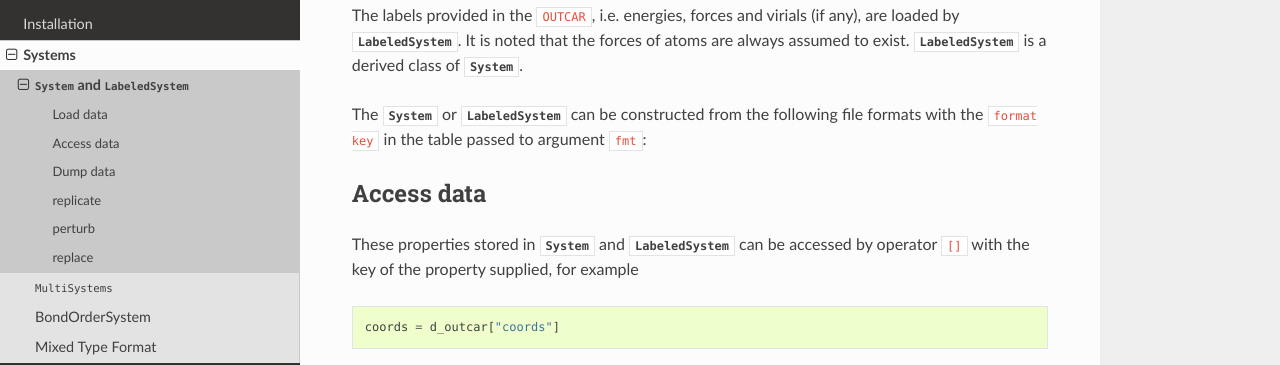
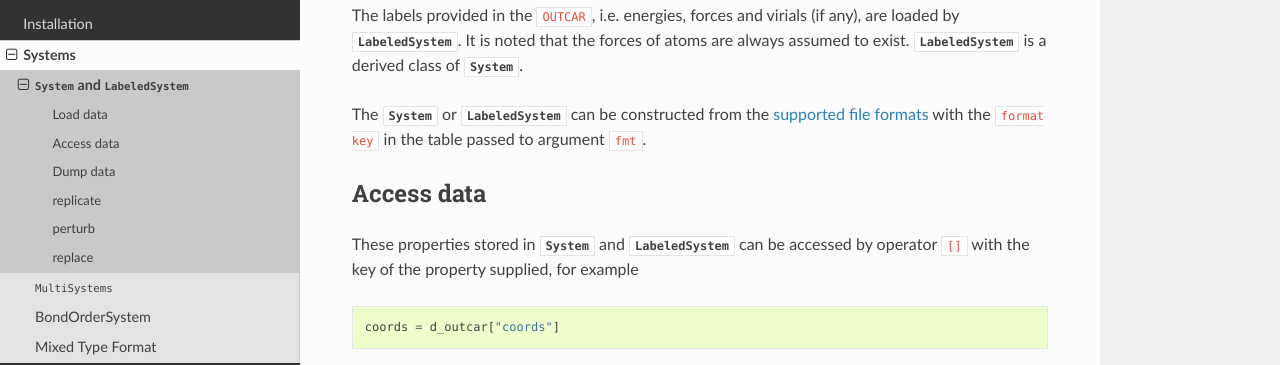
Before and after one commit to deepmodeling/dpdata, a Sphinx documentation site: the page built from docs/systems/system.md, in a window 1280 px wide and 900 px high, scrolled down 745 px. Shown: the part 153-518 px from the top of the window. Built offline with Sphinx 7.4.7 and the Read the Docs theme 2.0.0, drawn with Linux system fonts in a browser that asks for light colours; pages that are not in the unit, such as notebooks, are missing from menus.

Commit message:
Update system.md

````diff
--- a/docs/systems/system.md
+++ b/docs/systems/system.md
@@ -28,7 +28,7 @@ d_outcar = dpdata.LabeledSystem("OUTCAR")
 ```
 The labels provided in the `OUTCAR`, i.e. energies, forces and virials (if any), are loaded by {class}`LabeledSystem <dpdata.LabeledSystem>`. It is noted that the forces of atoms are always assumed to exist. {class}`LabeledSystem <dpdata.LabeledSystem>` is a derived class of {class}`System <dpdata.System>`.
 
-The {class}`System <dpdata.System>` or {class}`LabeledSystem <dpdata.LabeledSystem>` can be constructed from the following file formats with the `format key` in the table passed to argument `fmt`:
+The {class}`System <dpdata.System>` or {class}`LabeledSystem <dpdata.LabeledSystem>` can be constructed from the [supported file formats](../formats.rst) with the `format key` in the table passed to argument `fmt`.
 
 
 
````
